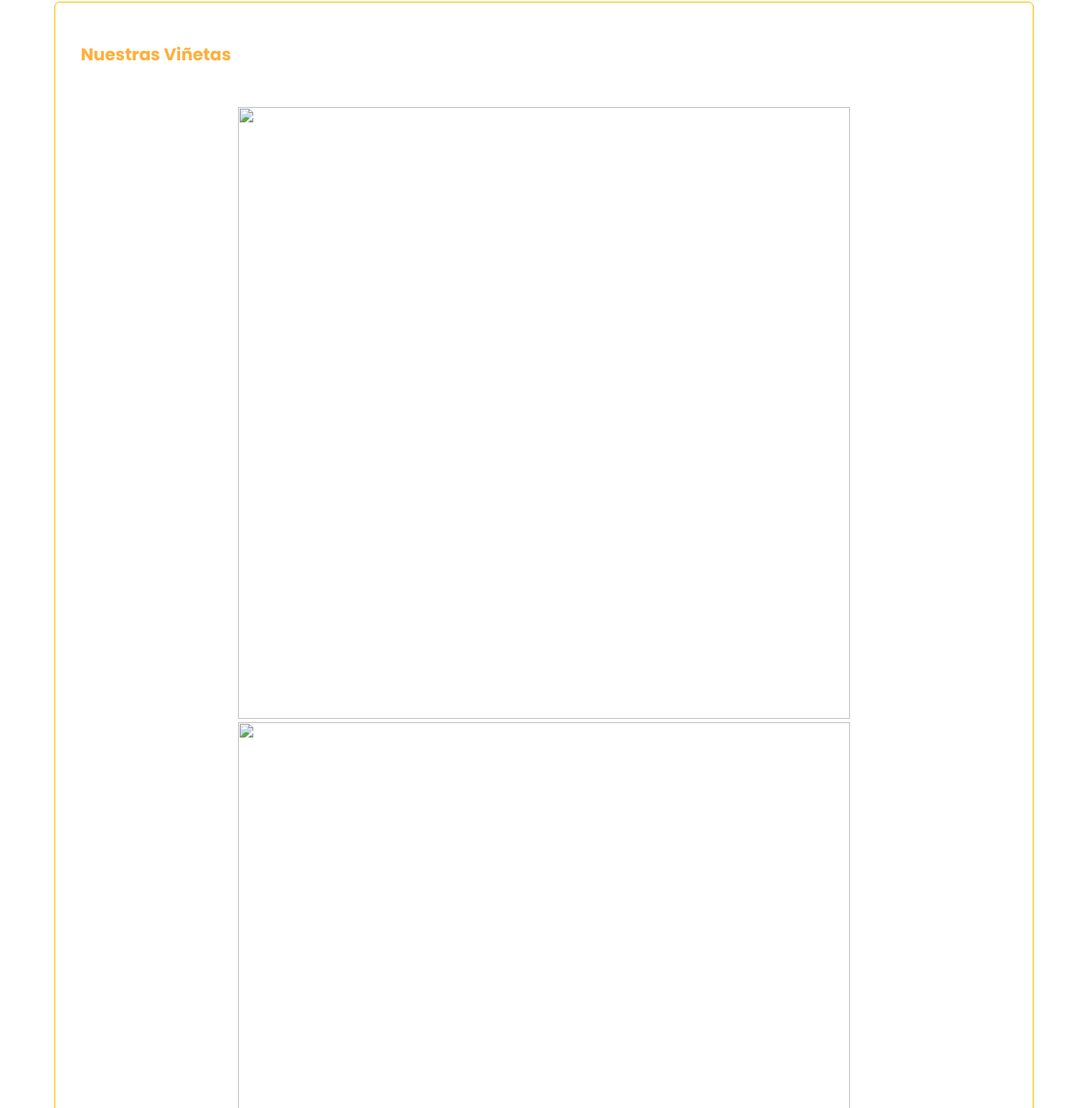
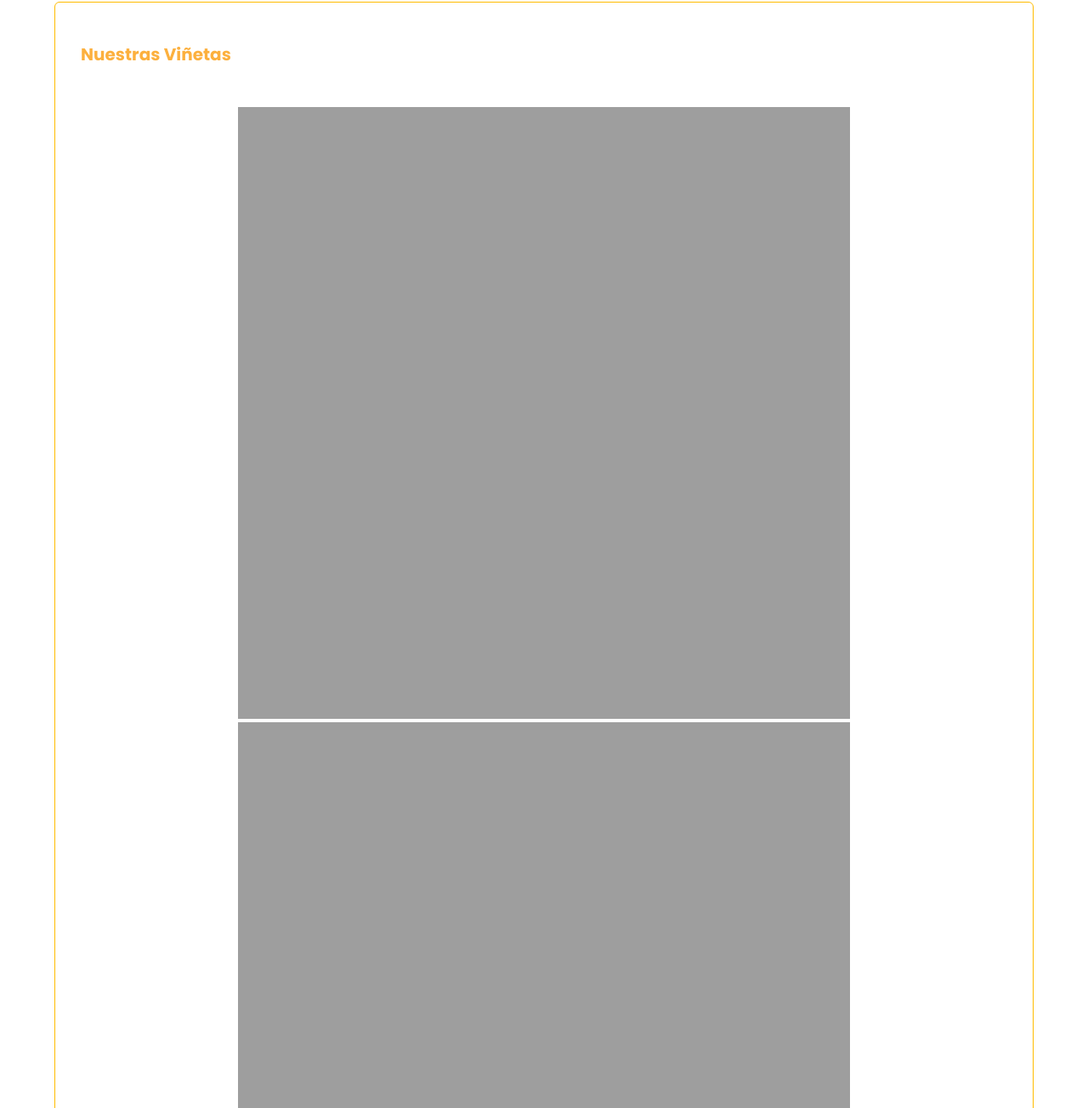
Before and after one commit to Mario-sj/solespanol, a plain HTML site: page index.html in a window 1280 px wide. Shown: the part 4476-5780 px from the top of the page at 85% size. Drawn offline with nearby package versions, Linux system fonts and the light colour scheme; the site is published under a folder, as on GitHub Pages, so addresses that start at the root find nothing.

Commit message:
Update index.html

```diff
--- a/index.html
+++ b/index.html
@@ -265,9 +265,9 @@
                         <h3 class="questions__title">Nuestras Viñetas
 
                         </h3>
-                        <img src="/images/que te vote chapote.png" width="720" height="720">
-                        <img src="/images/H.png" width="720" height="720">
-                        <img src="/images/viñeta 2.png" width="720" height="720">
+                        <img src="./images/que te vote chapote.png" width="720" height="720">
+                        <img src="./images/H.png" width="720" height="720">
+                        <img src="./images/viñeta 2.png" width="720" height="720">
                     </span>
                     </div>
                 </article>
```
